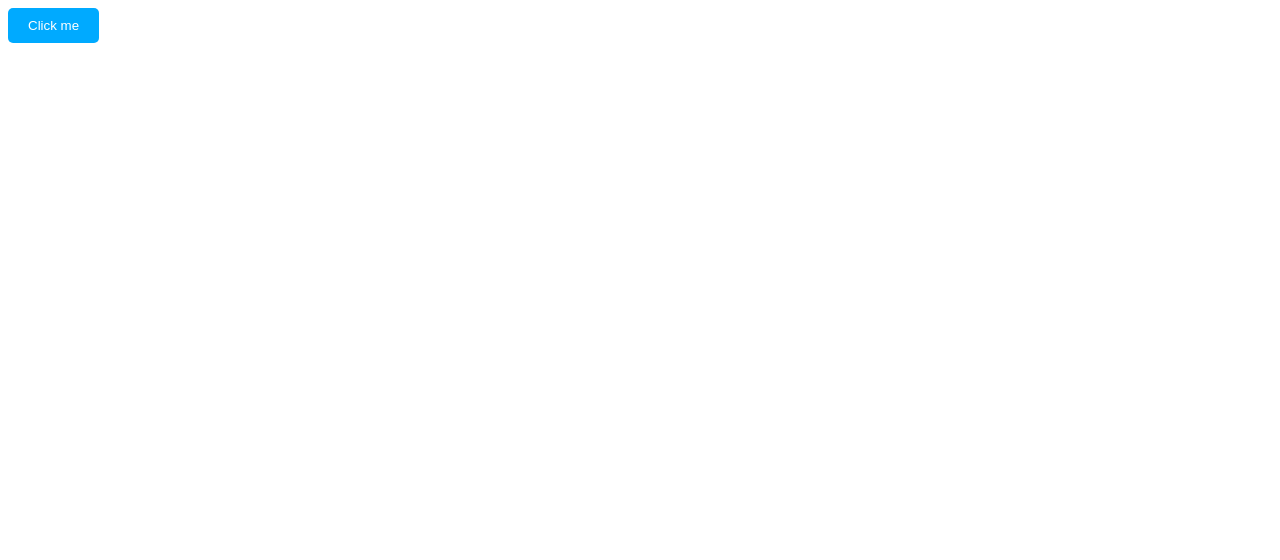
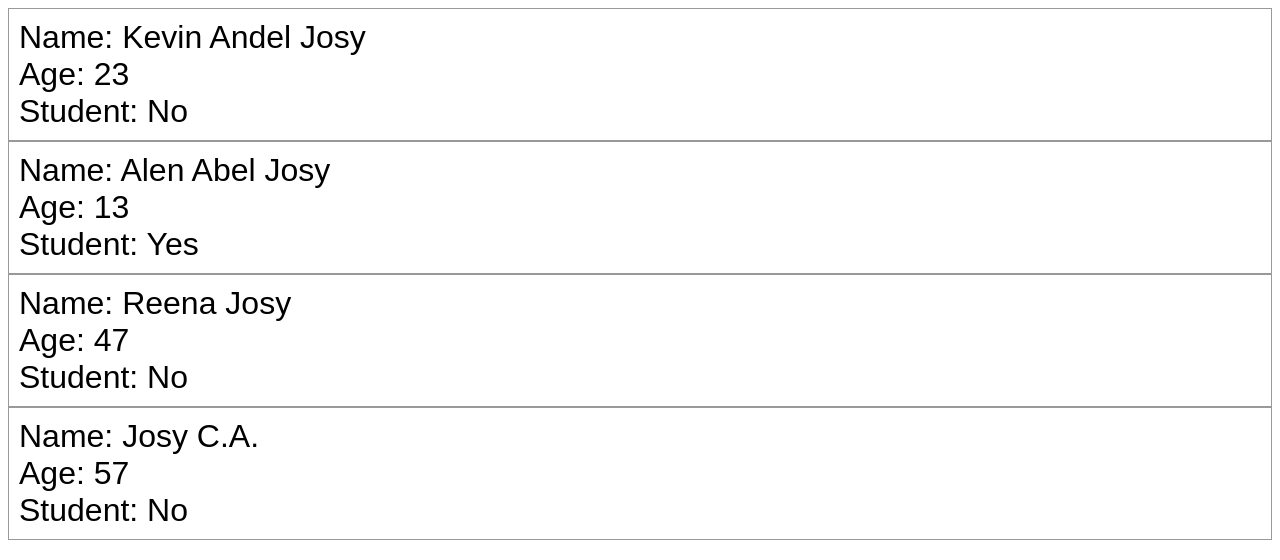
Before and after one commit to kevinandel/ReactBeginning, a React (Vite) app in the folder my-react-app/: page / in a window 1280 px wide. Shown: the top 560 px of the page. Built offline with nearby package versions, Linux system fonts and the light colour scheme.

Commit message:
Introduction to props

```diff
--- a/my-react-app/src/App.jsx
+++ b/my-react-app/src/App.jsx
@@ -3,12 +3,18 @@
 import Food from "./Food.jsx";
 import Card from "./Card.jsx";
 import Button from "./Button/Button.jsx";
+import Student from "./Student.jsx";
 
 
 function App() {
 
   return(
-    <Button/>
+    <>
+    <Student name="Kevin Andel Josy" age={23} isStudent={false}/>
+    <Student name="Alen Abel Josy" age={13} isStudent={true}/>
+    <Student name="Reena Josy" age={47} isStudent={false}/>
+    <Student name="Josy C.A." age={57} isStudent={false}/>
+    </>
   );
 }
 
--- /dev/null
+++ b/my-react-app/src/Student.jsx
@@ -0,0 +1,12 @@
+function Student(props) {
+
+  return(
+    <div className="student">
+      <p>Name: {props.name}</p>
+      <p>Age: {props.age}</p>
+      <p>Student: {props.isStudent ? "Yes" : "No"}</p>
+    </div>
+  );
+}
+
+export default Student;
--- a/my-react-app/src/index.css
+++ b/my-react-app/src/index.css
@@ -28,3 +28,17 @@
   font-family: Arial, sans-serif;
   color: hsl(0, 0%, 30%);
 }
+
+
+/* Student styling */
+
+.student {
+  font-family: Arial, sans-serif;
+  font-size: 2em;
+  padding: 10px;
+  border: 1px solid hsla(0, 0%, 50%, 0.8);
+}
+
+.student p {
+  margin: 0;
+}
```
